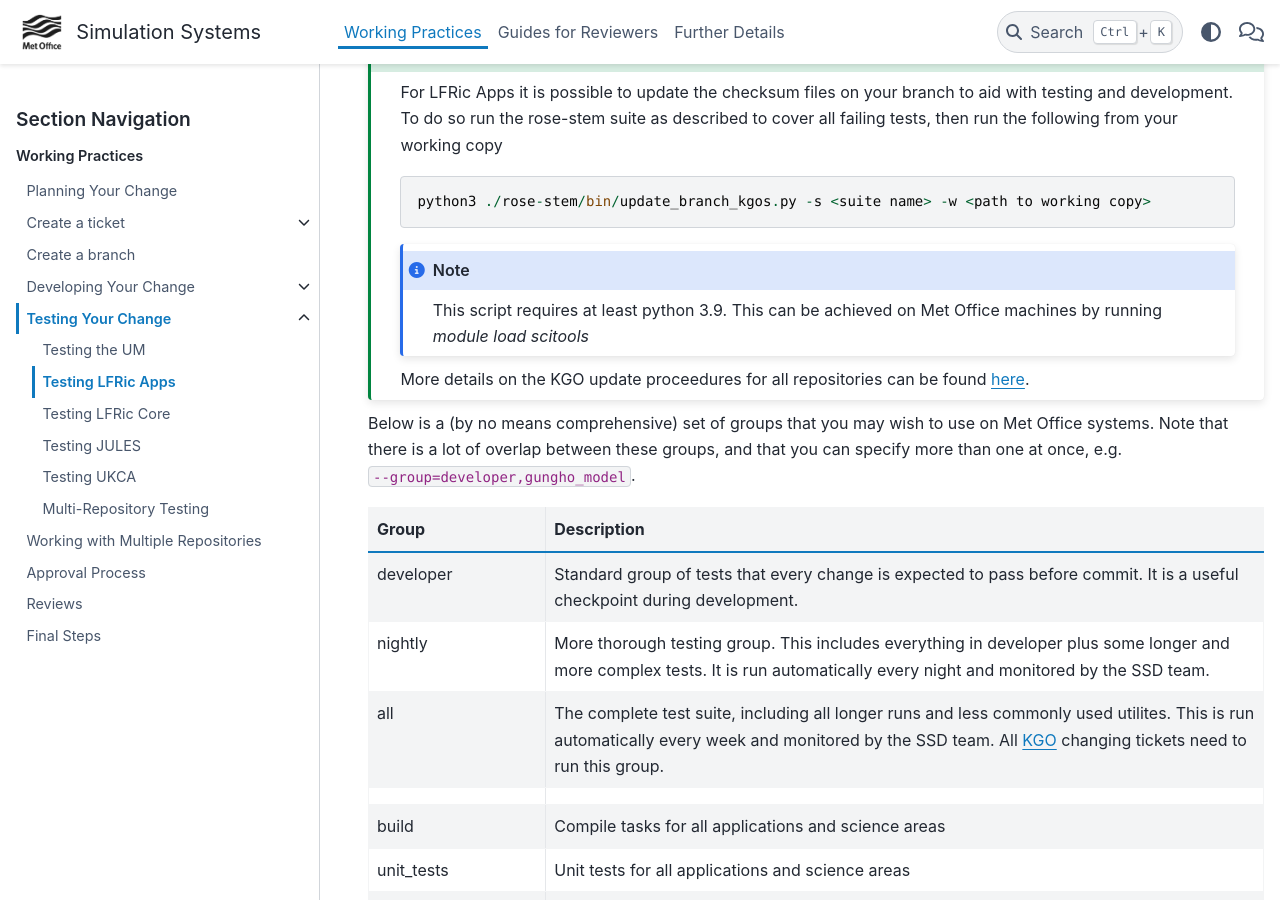
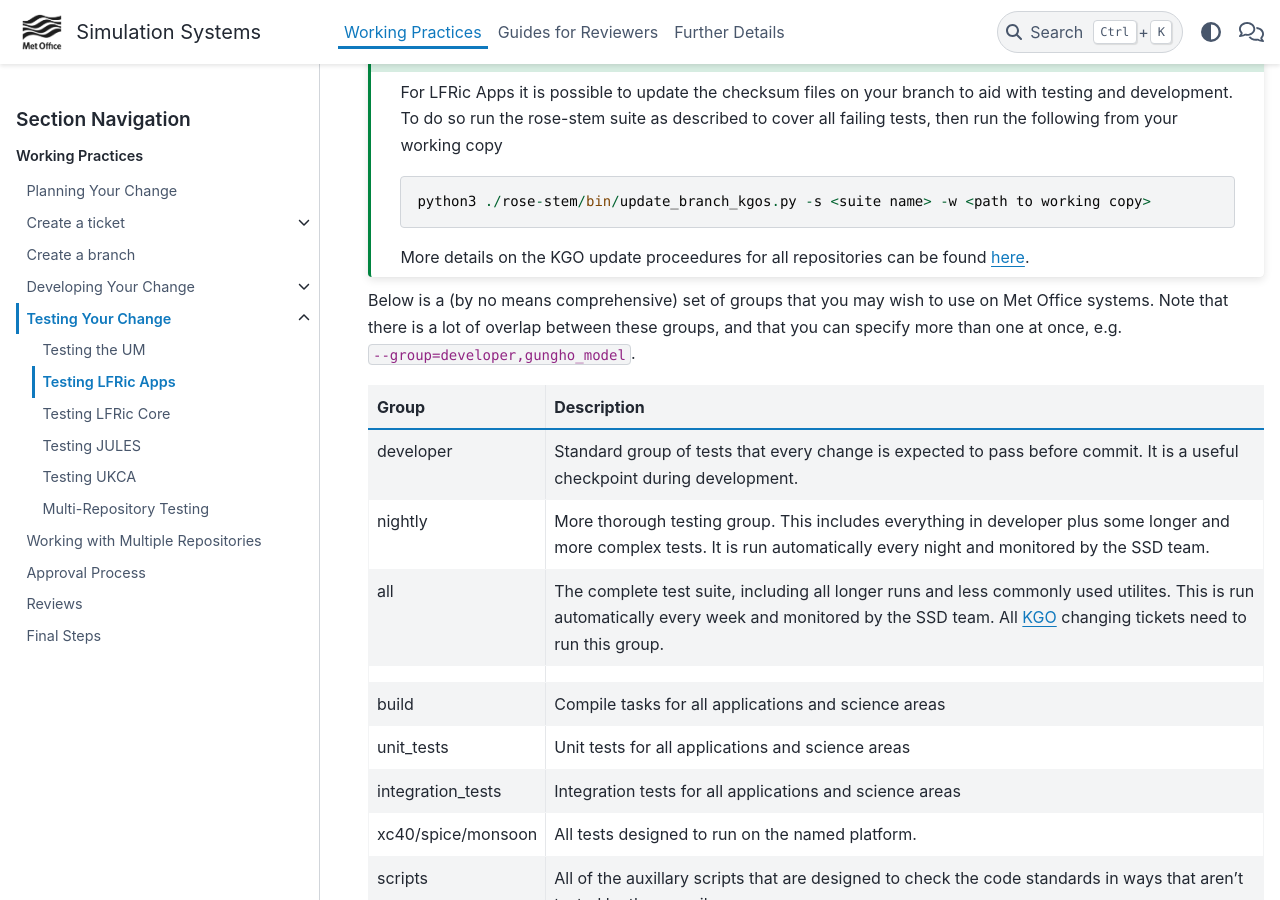
Before and after one commit to MetOffice/simulation-systems, a Sphinx documentation site: the page built from source/WorkingPractices/TestSuites/lfric_apps.rst, in a window 1280 px wide and 900 px high, scrolled down 656 px. Built offline with Sphinx 7.4.7 and the PyData theme 0.15.4, drawn with Linux system fonts in a browser that asks for light colours.

Commit message:
remove KGO updates

```diff
--- a/source/Reviewers/howtocommit.rst
+++ b/source/Reviewers/howtocommit.rst
@@ -479,9 +479,6 @@
 
             python3 ./rose-stem/bin/update_branch_kgos.py -s <suite name> -w <path to working copy>
 
-        .. note::
-            This script requires at least python 3.9. This can be achieved on
-            Met Office machines by running `module load scitools`
 
     .. tab-item:: LFRic Core
 
--- a/source/WorkingPractices/TestSuites/lfric_apps.rst
+++ b/source/WorkingPractices/TestSuites/lfric_apps.rst
@@ -34,10 +34,6 @@
     .. code-block::
 
         python3 ./rose-stem/bin/update_branch_kgos.py -s <suite name> -w <path to working copy>
-
-    .. note::
-        This script requires at least python 3.9. This can be achieved on
-        Met Office machines by running `module load scitools`
 
     More details on the KGO update proceedures for all repositories can be found
     :ref:`here <kgo_instructions>`.
--- a/source/WorkingPractices/kgo.rst
+++ b/source/WorkingPractices/kgo.rst
@@ -7,8 +7,8 @@
 variables **and** diagnostics maintain the same answers with your code included
 but switched off).
 
-Usually, a code change does not regress when either a bug is a
-discovered and fixed, or a science area is introduced or enhanced.
+The most common reason why a code change does not regress is when a bug is
+discovered and fixed.
 
 .. important::
   Where a change in answers occurs, the developer must contact the configuration
```
